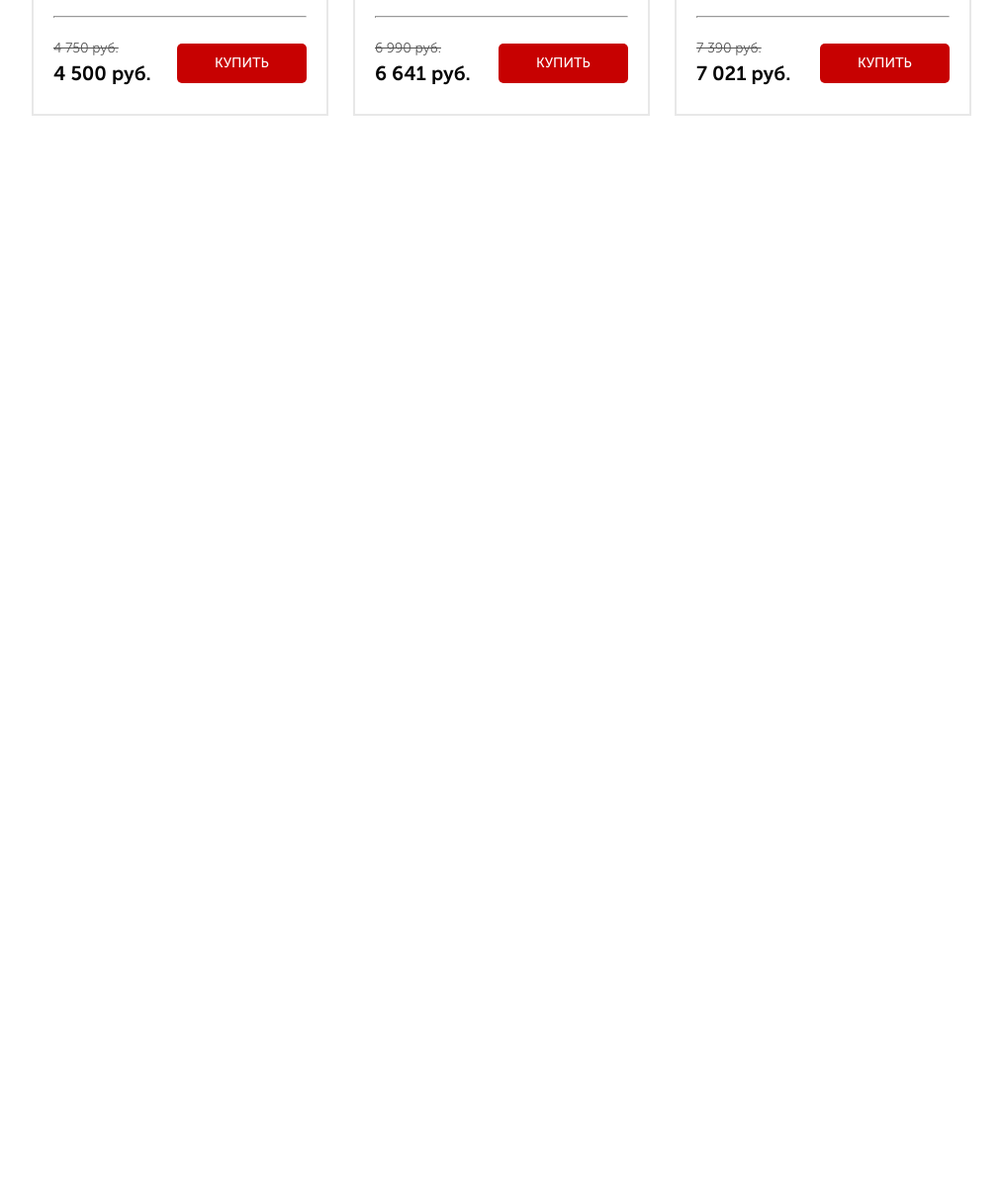
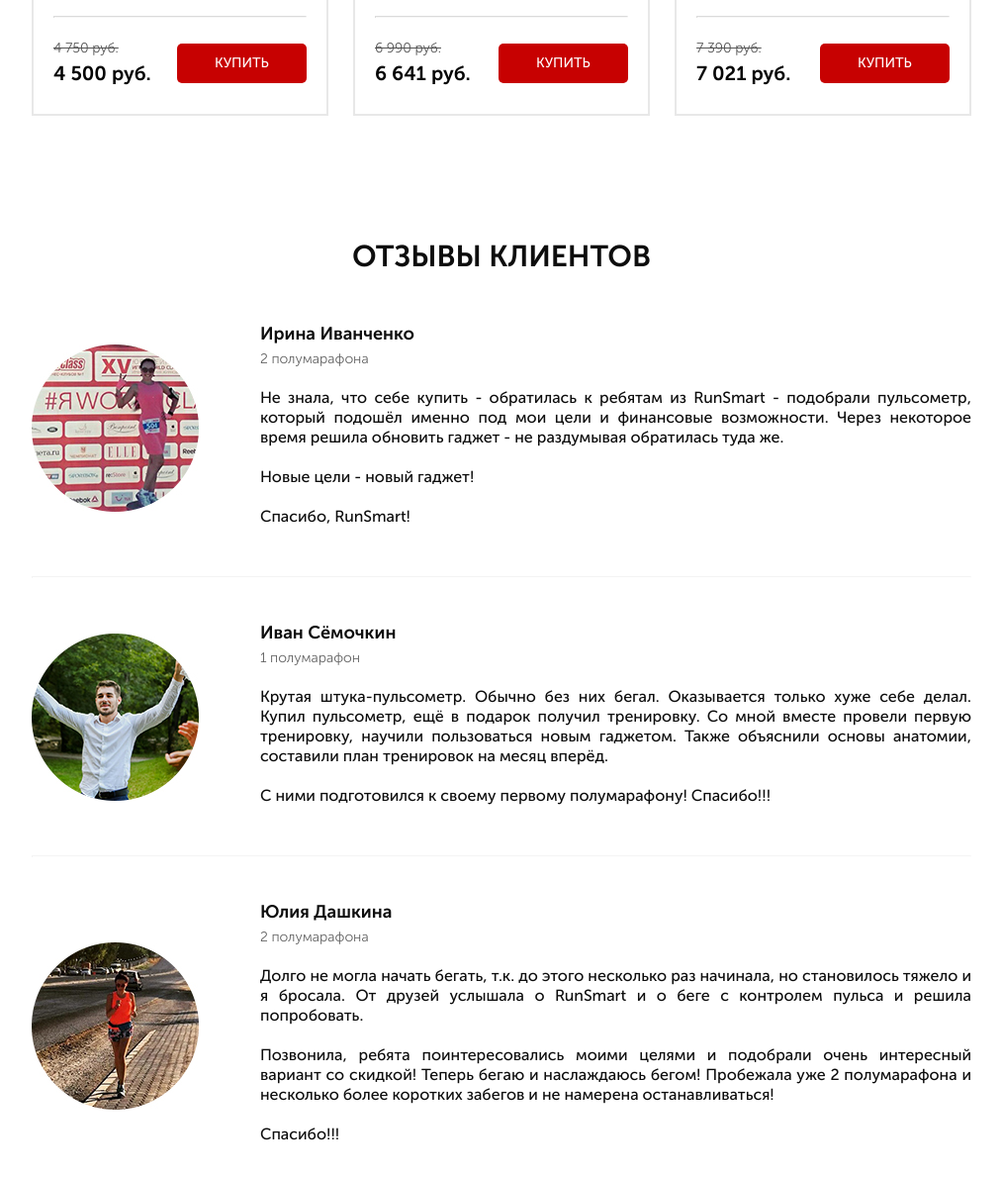
Before and after one commit to aretea83/puls, a website: page src/index.html in a window 1280 px wide. Shown: the part 3781-4971 px from the top of the page at 99% size, without its empty margins (133-1146 px from the left). Before the commit the page ends 4018 px from the top, so only its background shows below. Drawn offline with nearby package versions, Linux system fonts and the light colour scheme.

Commit message:
add feed

```diff
--- a/src/index.html
+++ b/src/index.html
@@ -449,6 +449,53 @@
         </div>
     </section>
 
+    <section class="feed">
+        <div class="container">
+            <h2 class="title">отзывы клиентов</h2>
+            <div class="feed__item">
+                <img src="img/bild/Ira.jpg" alt="Irina Ivanchenko" class="feed__img">
+                <div class="feed__text">
+                    <div class="feed__title">Ирина Иванченко</div>
+                    <div class="feed__subtitle">2 полумарафона</div>
+                    <div class="feed__descr">Не знала, что себе купить - обратилась к ребятам из RunSmart - подобрали пульсометр, который подошёл именно под мои цели и финансовые возможности.
+                        Через некоторое время решила обновить гаджет - не раздумывая обратилась туда же.
+                        <br><br>
+                        Новые цели - новый гаджет!
+                        <br><br>
+                        Спасибо, RunSmart!
+                    </div>
+                </div>
+            </div>
+            <hr>
+            <div class="feed__item">
+                <img src="img/bild/Ivan.jpg" alt="Ivan Semochkin" class="feed__img">
+                <div class="feed__text">
+                    <div class="feed__title">Иван Сёмочкин</div>
+                    <div class="feed__subtitle">1 полумарафон</div>
+                    <div class="feed__descr">Крутая штука-пульсометр. Обычно без них бегал. Оказывается только хуже себе делал.
+                        Купил пульсометр, ещё в подарок получил тренировку. Со мной вместе провели первую тренировку, научили пользоваться новым гаджетом. Также объяснили основы анатомии, составили план тренировок на месяц вперёд.
+                        <br><br>
+                        С ними подготовился к своему первому полумарафону! Спасибо!!!
+                    </div>
+                </div>
+            </div>
+            <hr>
+            <div class="feed__item">
+                <img src="img/bild/Juli.jpg" alt="Juli Dashkina" class="feed__img">
+                <div class="feed__text">
+                    <div class="feed__title">Юлия Дашкина</div>
+                    <div class="feed__subtitle">2 полумарафона</div>
+                    <div class="feed__descr">Долго не могла начать бегать, т.к. до этого несколько раз начинала, но становилось тяжело и я бросала. От друзей услышала о RunSmart и о беге с контролем пульса и решила попробовать.
+                        <br><br>
+                        Позвонила, ребята поинтересовались моими целями и подобрали очень интересный вариант со скидкой! Теперь бегаю и наслаждаюсь бегом! Пробежала уже 2 полумарафона и несколько более коротких забегов и не намерена останавливаться!
+                         <br><br>
+                        Спасибо!!!
+                    </div>
+                </div>
+            </div>
+        </div>
+    </section>
+
     <script type="text/javascript" src="https://code.jquery.com/jquery-1.11.0.min.js"></script>
     <script type="text/javascript" src="https://code.jquery.com/jquery-migrate-1.2.1.min.js"></script>
     <script src="js/slick.min.js"></script>
--- a/src/sass/_media.scss
+++ b/src/sass/_media.scss
@@ -119,6 +119,14 @@
             font-size: 16px;
         }
     }
+    .feed {
+        padding-top: 50px;
+        &__img {
+            width: 140px;
+            height: 140px;
+            margin-right: 40px;
+        }
+    }
 }
 
 @media (max-width: 575px) {
@@ -204,4 +212,19 @@
             margin-top: 45px;
         }
     }
+    .feed {
+        &__item {
+            flex-direction: column;
+        }
+        &__title {
+            margin-top: 25px;
+            text-align: center;
+        }
+        &__subtitle {
+            text-align: center;
+        }
+        &__img {
+            margin-right: 0;
+        }
+    }
 }
--- a/src/sass/blocks/_catalog.scss
+++ b/src/sass/blocks/_catalog.scss
@@ -91,6 +91,7 @@
             height: 1px;
             background-color: #e8e8e8;
             border-bottom: none;
+            opacity: 35%;
         }
         &__footer {
             display: flex;
--- /dev/null
+++ b/src/sass/blocks/_feed.scss
@@ -0,0 +1,46 @@
+.feed {
+    padding: 0 20px 71px 20px;
+    &__item {
+        display: flex;
+        justify-content: space-around;
+        align-items: center;
+        margin-top: 50px;
+        &:nth-child(1) {
+            margin-top: 70px;
+        }
+    }
+    &__img {
+        width: 169px;
+        height: 169px;
+        margin-right: 62px;
+    }
+    &__text {
+        text-align: justify;
+    }
+    &__title {
+        color: #0d0d0d;
+        font-size: 18px;
+        font-weight: 700;
+        line-height: 10px;
+    }
+    &__subtitle {
+        margin-top: 10px;
+        color: #646464;
+        font-size: 14px;
+        font-weight: 300;
+    }
+    &__descr {
+        margin-top: 19px;
+        color: #0d0d0d;
+        font-size: 16px;
+        font-weight: 500;
+        line-height: 20px;
+    }
+    hr {
+        margin-top: 50px;
+        height: 1px;
+        background-color: #f6f6f6;
+        border-bottom: none;
+        opacity: 10%;
+    }
+}
--- a/src/sass/style.scss
+++ b/src/sass/style.scss
@@ -17,4 +17,5 @@
 @import 'blocks/forms';
 @import 'blocks/carousel';
 @import 'blocks/catalog';
+@import 'blocks/feed';
 @import '../sass/_media';
```
Also changed, not shown: src/css/style.min.css.
